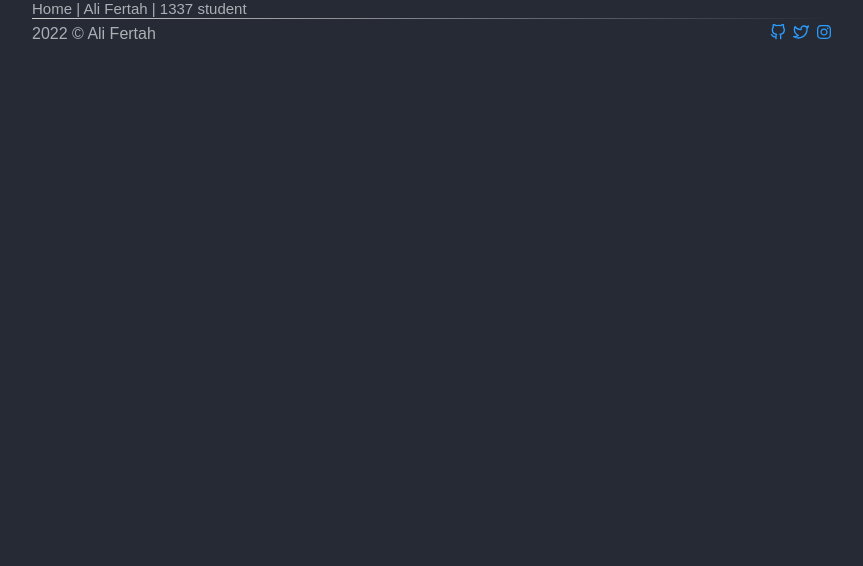
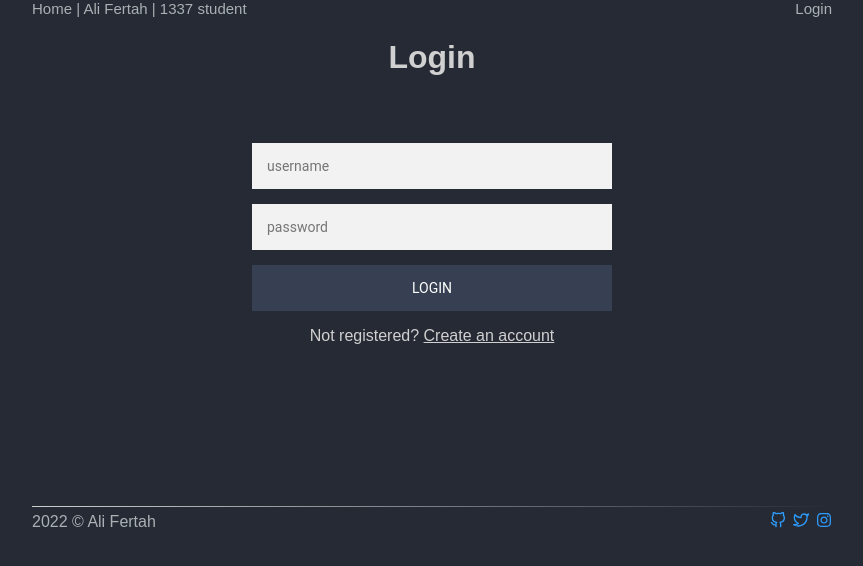
Before and after one commit to alifertah/blog-react, a React (Create React App) app: page /Login in a window 1280 px wide. Shown: the top 566 px of the page, without its empty margins (208-1071 px from the left). Built offline with nearby package versions, Linux system fonts and the light colour scheme; a web font is replaced by a local one.

Commit message:
:memo: adding a login page

```diff
--- a/src/App.css
+++ b/src/App.css
@@ -19,7 +19,6 @@ ul{
   display: block;
 }
 ul a{
-  /* text-decoration: none; */
   color: #2D9DFF;
   margin: 0 50px 0 0 ;
 }
@@ -27,10 +26,10 @@ ul span{
   color: #D0D0D0;
 }
 ul li{
-  /* width: 100%; */
   border-bottom: 1px dashed #BBB;
   padding: 10px 15px;
 }
+
 span{
   width: 100%;
   margin: 0 auto;
@@ -90,3 +89,60 @@ justify-content: space-between;
 .text-md{
   color: #D0D0D0;
 }
+.Login{
+  float: right;
+}
+.Login-com{
+  color: #D0D0D0;
+}
+.Login-com h1{
+  width: 100%;
+  display: flex;
+  justify-content: center;
+}
+
+/* Form styiling */
+.form {
+  position: relative;
+  z-index: 1;
+  max-width: 360px;
+  margin: 0 auto 100px;
+  padding: 45px;
+  text-align: center;
+}
+.form input {
+  font-family: "Roboto", sans-serif;
+  outline: 0;
+  background: #f2f2f2;
+  width: 100%;
+  border: 0;
+  margin: 0 0 15px;
+  padding: 15px;
+  box-sizing: border-box;
+  font-size: 14px;
+}
+.form button {
+  font-family: "Roboto", sans-serif;
+  text-transform: uppercase;
+  outline: 0;
+  background: #374052;
+  width: 100%;
+  border: 0;
+  padding: 15px;
+  color: #FFFFFF;
+  font-size: 14px;
+  -webkit-transition: all 0.3 ease;
+  transition: all 0.3 ease;
+  cursor: pointer;
+}
+.form button:hover,.form button:active,.form button:focus {
+  background: #495875;
+  transition: 0.5s;
+}
+.form p{
+  color: #D0D0D0;
+}
+.form p a{
+  /* text-decoration: none; */
+  color: #D0D0D0;
+}
--- a/src/App.js
+++ b/src/App.js
@@ -5,6 +5,7 @@ import Post from 'components/Post';
 import Topbar from 'global/Topbar';
 import Footer from 'global/Footer';
 import ReactMarkdown from "react-markdown";
+import Login from 'components/Login/Login';
 function App() {
   return (
     <div className="App">
@@ -13,6 +14,8 @@ function App() {
         <Routes>
           <Route path="/" element={<Home />} />
           <Route path="/post/:id" element={<Post />} />
+
+          <Route path="/Login" element={<Login />} />
         </Routes>
         <Footer />
       </BrowserRouter>
--- a/src/components/Home/Home.js
+++ b/src/components/Home/Home.js
@@ -1,22 +1,37 @@
 import React from 'react'
 import { Link } from 'react-router-dom'
 
+// const Newpost = () => {
+//   return React.createElement(
+//     "div",
+//     {style:{color:"red"}, id: 'someId', className: "someClass"},
+//     "hello world!",
+//   );
+// }
+
 const Newpost = () => {
   return React.createElement(
-    "div",
-    {style:{color:"red"}, id: 'someId', className: "someClass"},
+    "a",
     "hello world!",
+     "hey",
   );
-}
+  }
+  const Wpan= () => {
+    return React.createElement(
+      "span",
+      "hello world!",
+       "07 Apr 2022",
+    );
+    }
 
 
-const TryRequire = (path) => {
-  try {
-   return require(`/post/1337`);
-  } catch (err) {
-   return null;
-  }
-};
+// const TryRequire = (path) => {
+//   try {
+//    return require(`/post/1337`);
+//   } catch (err) {
+//    return null;
+//   }
+// };
 
 
 function Home() {
@@ -24,10 +39,11 @@ function Home() {
     <div>
         <ul>
             <li><Link to="/post/1337">1337</Link><span>07 Apr 2022</span></li>
-            <TryRequire />
+            <li><Link to="/post/1337"><Newpost /></Link> <Wpan /> </li>
+            {/* <li className="snd"> <Newpost /> <Wpan /></li> */}
         </ul>
     </div>
   )
 }
 
-export default Home
+export default Home;
--- /dev/null
+++ b/src/components/Login/Login.js
@@ -0,0 +1,22 @@
+import React from "react";
+
+function Login() {
+  return (
+    <div className="Login-com">
+      <h1>Login</h1>
+      <div class="form">
+        {/* <form class="register-form"> */}
+        <form class="login-form">
+          <input type="text" placeholder="username" />
+          <input type="password" placeholder="password" />
+          <button>login</button>
+          <p class="message">
+            Not registered? <a href="#">Create an account</a>
+          </p>
+        </form>
+      </div>
+    </div>
+  );
+}
+
+export default Login;
--- a/src/global/Topbar.js
+++ b/src/global/Topbar.js
@@ -3,7 +3,7 @@ import { Link } from "react-router-dom"
 function Topbar() {
   return (
     <div>
-        <span><Link to="/">Home </Link>| Ali Fertah | 1337 student</span>
+        <span><Link to="/">Home </Link>| Ali Fertah | 1337 student</span> <span><Link to="/Login" className="Login"> Login</Link></span>
     </div>
   )
 }
--- a/src/index.js
+++ b/src/index.js
@@ -1,7 +1,6 @@
 import React from "react";
 import ReactDOM from "react-dom/client";
 import App from "./App";
-import ReactMarkdown from "react-markdown";
 
 const root = ReactDOM.createRoot(document.getElementById("root"));
 root.render(
```
Also changed, not shown: src/components/Post.js (+0 -12 lines).
